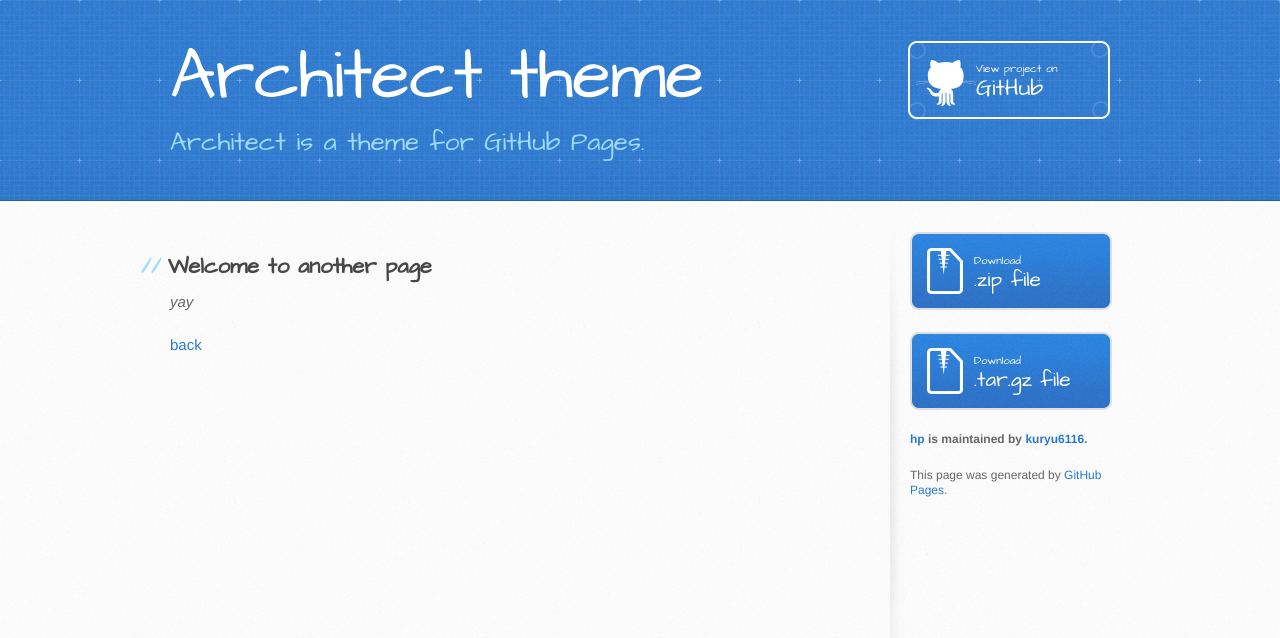
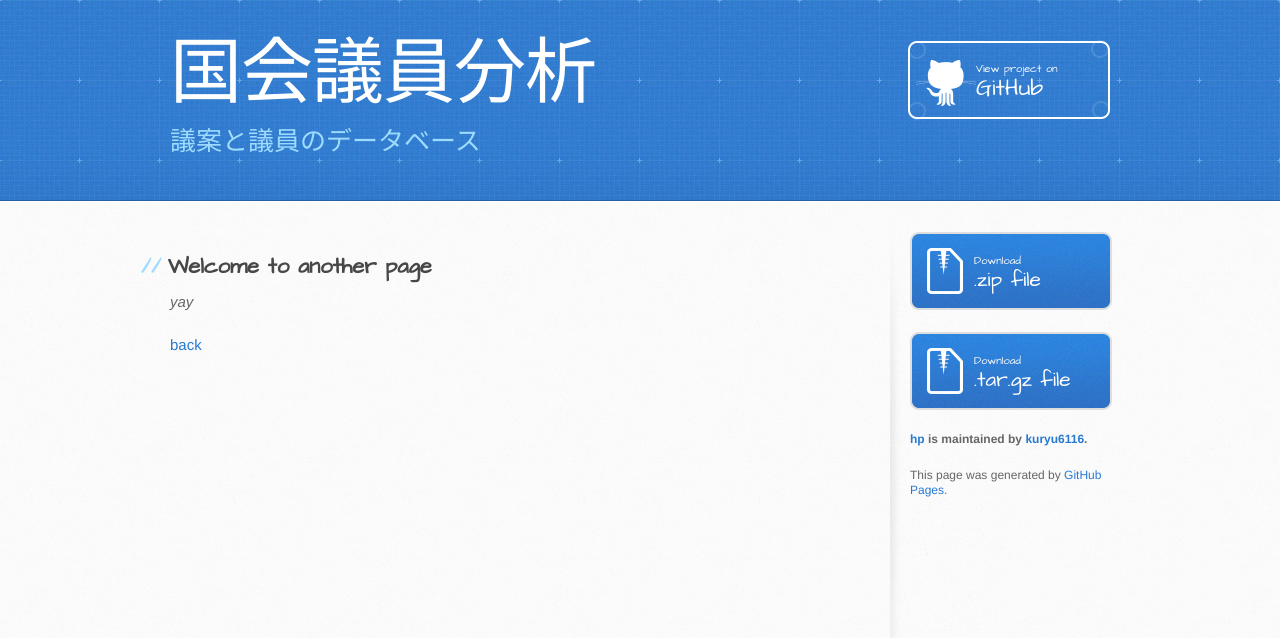
Before and after one commit to kuryu6116/hp, a Jekyll site: the page built from another-page.md, in a window 1280 px wide. Shown: the top 638 px of the page. Built offline with Jekyll 4.4.1, drawn with Linux system fonts in a browser that asks for light colours; our own code applies the rules of GitHub Pages for plain Markdown files.

Commit message:
Update default.html

```diff
--- a/_layouts/default.html
+++ b/_layouts/default.html
@@ -20,9 +20,9 @@
     <header>
       <div class="inner">
         <a href="{{ '/' | absolute_url }}">
-          <h1>{{ site.title | default: site.github.repository_name }}</h1>
+          <h1>国会議員分析</h1>
         </a>
-        <h2>{{ site.description | default: site.github.project_tagline }}</h2>
+        <h2>議案と議員のデータベース</h2>
         {% if site.github.is_project_page %}
           <a href="{{ site.github.repository_url }}" class="button"><small>View project on</small> GitHub</a>
         {% endif %}
```
